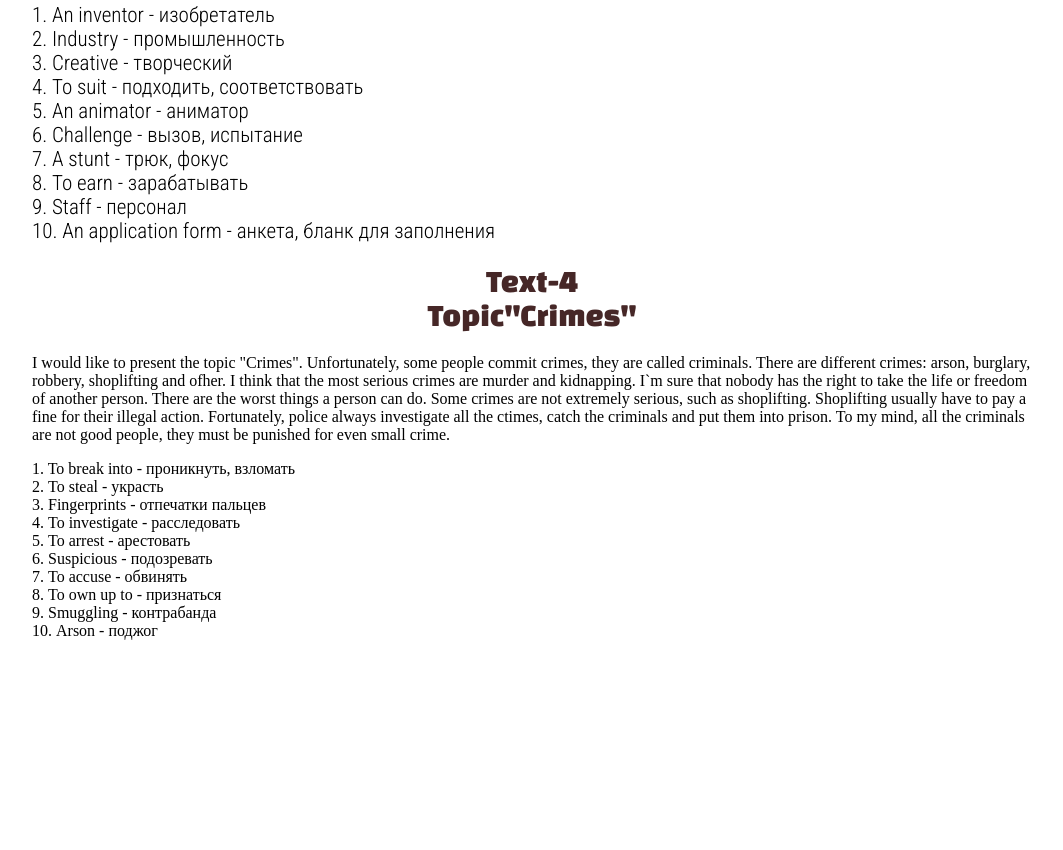
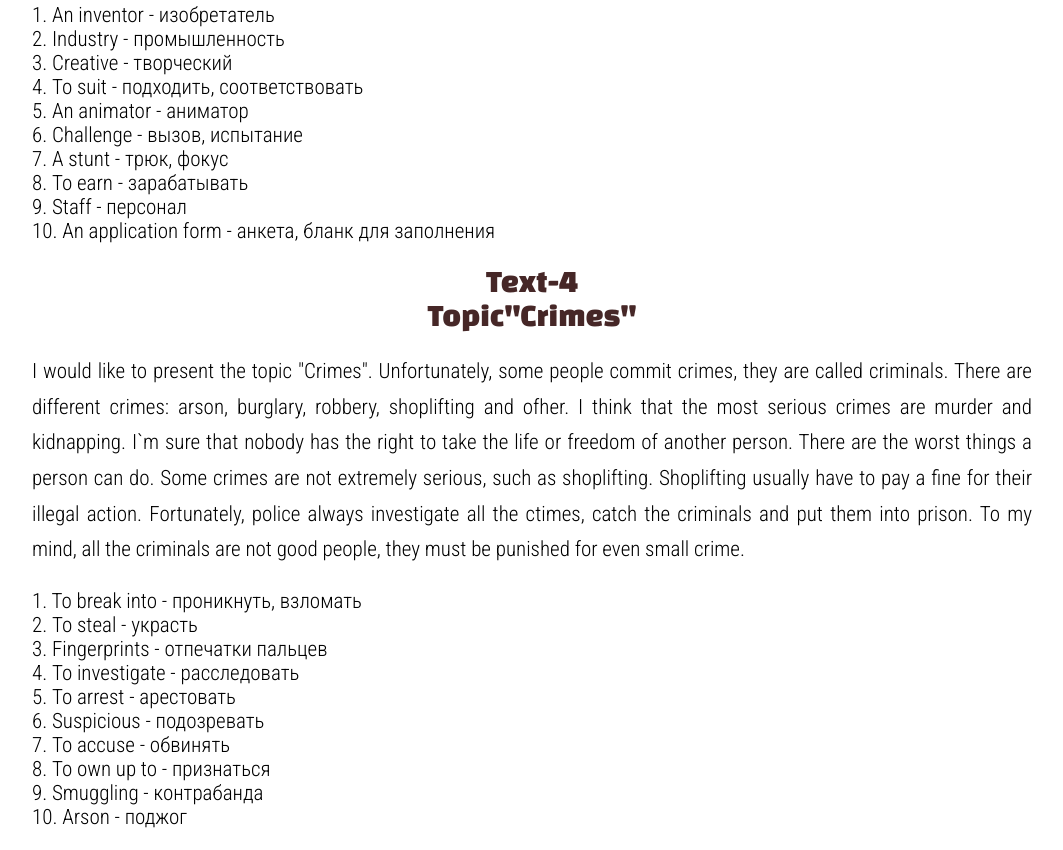
Before and after one commit to artem-2006/texts, a plain HTML site: page index.html in a window 1280 px wide. Shown: the part 1836-2686 px from the top of the page, without its empty margins (108-1171 px from the left). Before the commit the page ends 2492 px from the top, so only its background shows below. Drawn offline with Linux system fonts and the light colour scheme.

Commit message:
Update main.css

```diff
--- a/main.css
+++ b/main.css
@@ -53,3 +53,13 @@ h1 {
     font-size: 21px;
     font-family: 'Roboto Condensed', sans-serif;
 }
+.text-4 {
+    text-align: justify;
+    font-size: 21px;
+    line-height: 1.7;
+    font-family: 'Roboto Condensed', sans-serif;
+}
+.words-4 {
+    font-size: 21px;
+    font-family: 'Roboto Condensed', sans-serif;
+}
```
